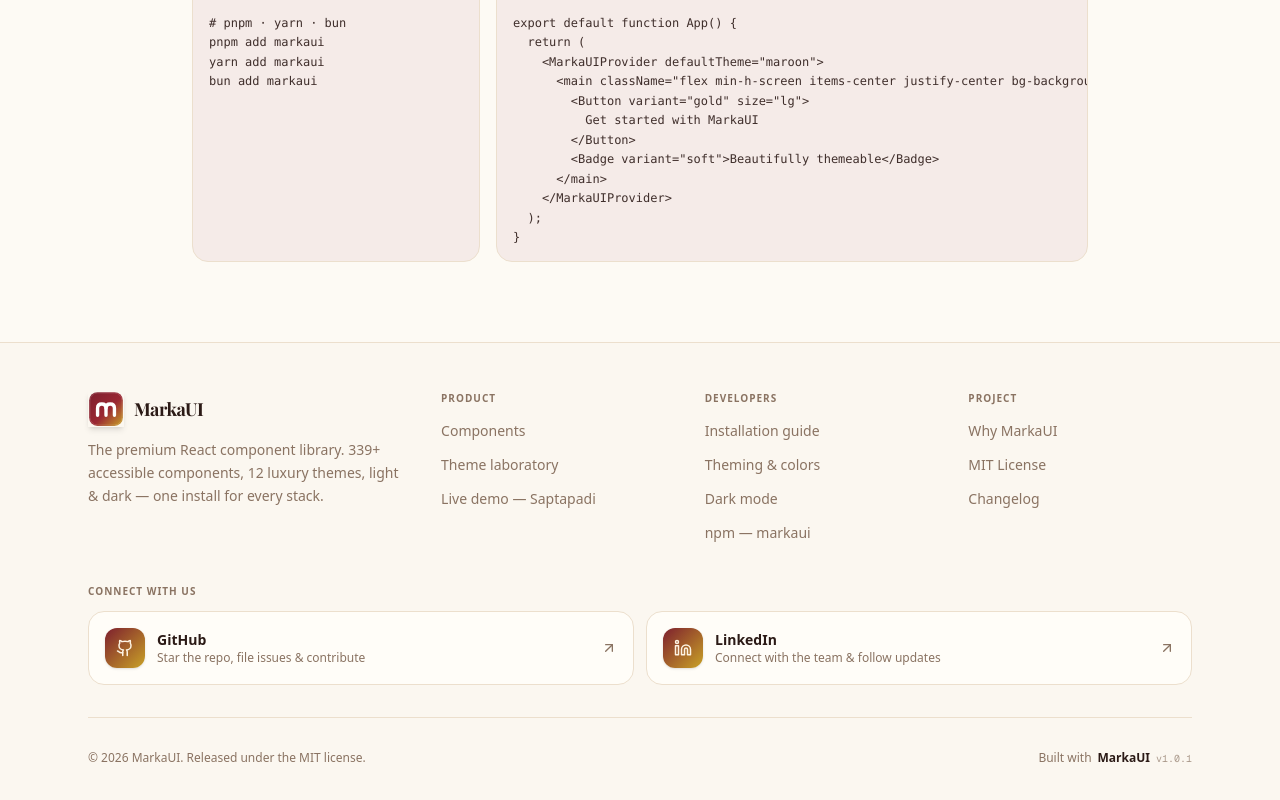
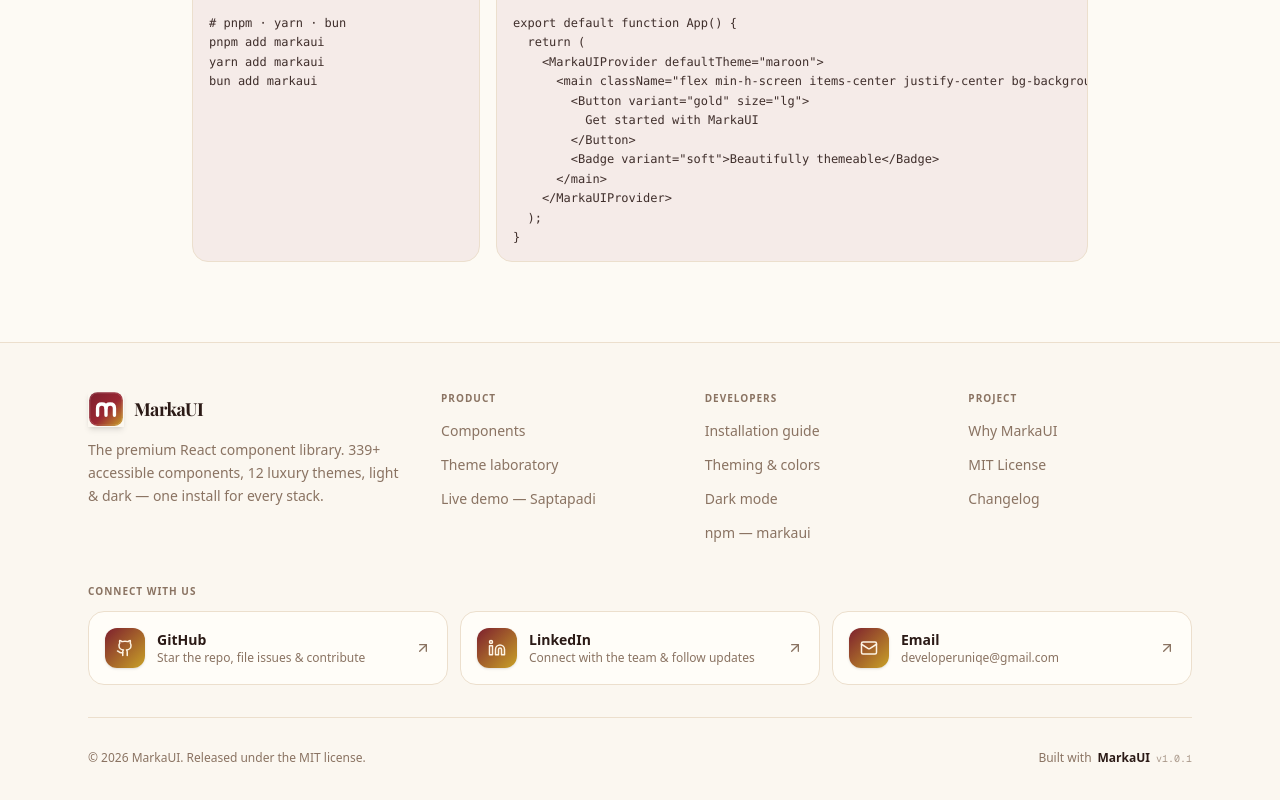
Before and after one commit to markaui/markaui, a Next.js app: page / in a window 1280 px wide. Shown: the part 3721-4521 px from the top of the page. Built offline with nearby package versions, Linux system fonts and the light colour scheme; no server answers.

Commit message:
feat: email contact card (developeruniqe@gmail.com) in footer connect — mailto without new-tab, 3-col grid on lg, JSON-LD contactPoint

```diff
--- a/src/app/page.tsx
+++ b/src/app/page.tsx
@@ -18,6 +18,12 @@
       url: SITE_URL,
       logo: `${SITE_URL}/logo.svg`,
       sameAs: [SOCIAL.github, SOCIAL.linkedin, SOCIAL.npm],
+      contactPoint: {
+        "@type": "ContactPoint",
+        contactType: "customer support",
+        email: SOCIAL.emailAddress,
+        availableLanguage: ["English"],
+      },
     },
     {
       "@type": "WebSite",
--- a/src/components/site/site-footer.tsx
+++ b/src/components/site/site-footer.tsx
@@ -1,5 +1,5 @@
 import Link from "next/link";
-import { ArrowUpRight, Github, Linkedin } from "lucide-react";
+import { ArrowUpRight, Github, Linkedin, Mail } from "lucide-react";
 
 import { Separator } from "@/components/ui/separator";
 import { SOCIAL } from "@/lib/site";
@@ -33,7 +33,8 @@
   },
 ];
 
-/** Contact cards — usernames stay in the href, never rendered as text */
+/** Contact cards — usernames stay in the href, never rendered as text.
+ *  Exception: a contact email is meant to be readable, so the address IS the hint. */
 const CONNECT = [
   {
     label: "GitHub",
@@ -46,6 +47,13 @@
     hint: "Connect with the team & follow updates",
     href: SOCIAL.linkedin,
     icon: Linkedin,
+  },
+  {
+    label: "Email",
+    hint: SOCIAL.emailAddress,
+    href: SOCIAL.email,
+    icon: Mail,
+    mailto: true,
   },
 ] as const;
 
@@ -105,16 +113,19 @@
           <p className="mb-3 text-[10px] font-semibold uppercase tracking-widest text-muted-foreground">
             Connect with us
           </p>
-          <div className="grid gap-3 sm:grid-cols-2">
+          <div className="grid gap-3 sm:grid-cols-2 lg:grid-cols-3">
             {CONNECT.map((item) => {
               const Icon = item.icon;
               return (
                 <a
                   key={item.label}
                   href={item.href}
-                  target="_blank"
-                  rel="noopener noreferrer"
-                  aria-label={`${item.label} (opens in a new tab)`}
+                  {...(item.mailto
+                    ? {}
+                    : { target: "_blank", rel: "noopener noreferrer" })}
+                  aria-label={
+                    item.mailto ? `Email ${SOCIAL.emailAddress}` : `${item.label} (opens in a new tab)`
+                  }
                   className="group flex items-center gap-3 rounded-xl border border-border bg-card p-4 transition-all duration-200 hover:border-gold/50 hover:shadow-md"
                 >
                   <span className="flex size-10 shrink-0 items-center justify-center rounded-lg bg-[linear-gradient(135deg,var(--primary),var(--gold))] text-primary-foreground shadow-sm transition-transform duration-200 group-hover:scale-105">
--- a/src/lib/site.ts
+++ b/src/lib/site.ts
@@ -21,4 +21,7 @@
   /** LinkedIn profile — username akram6t */
   linkedin: "https://www.linkedin.com/in/akram6t",
   npm: "https://www.npmjs.com/package/markaui",
+  /** Contact email — footer connect cards, JSON-LD contactPoint */
+  emailAddress: "developeruniqe@gmail.com",
+  email: "mailto:developeruniqe@gmail.com",
 } as const;
```
